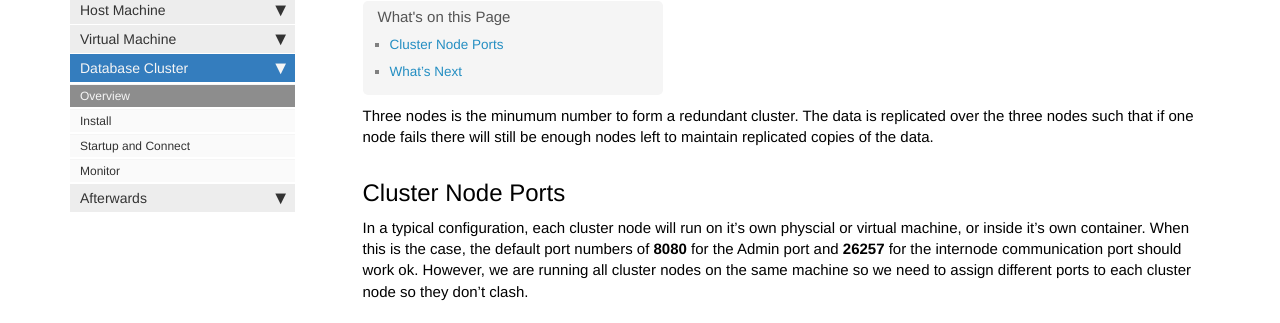
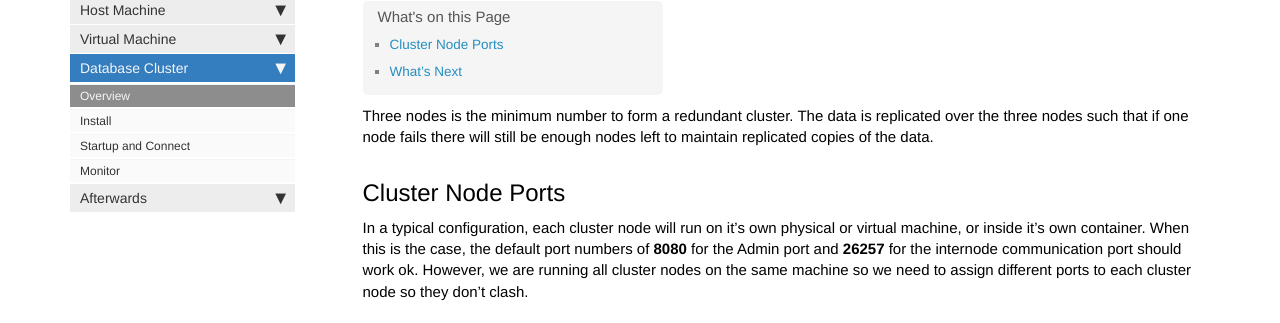
Before and after one commit to uptimeDBA/cockroach-vb-single, a Jekyll site: the page built from cockroach-vb-single/cockroach-vb-single_db_overview.md, in a window 1280 px wide. Shown: the part 236-559 px from the top of the page. Built offline with Jekyll 4.4.1, drawn with Linux system fonts in a browser that asks for light colours; nearby versions of some CDN libraries; library files that are not in the unit come from our copies; comment, search, counter and statistics services are not loaded.

Commit message:
Spelling

```diff
--- a/cockroach-vb-single/cockroach-vb-single_db_overview.md
+++ b/cockroach-vb-single/cockroach-vb-single_db_overview.md
@@ -6,11 +6,11 @@ last_updated:
 summary: "Running all 3 nodes on the same machine means we have to adjust some of the default port values so the database instances don't conflict."
 ---
 
-Three nodes is the minumum number to form a redundant cluster. The data is replicated over the three nodes such that if one node fails there will still be enough nodes left to maintain replicated copies of the data.
+Three nodes is the minimum number to form a redundant cluster. The data is replicated over the three nodes such that if one node fails there will still be enough nodes left to maintain replicated copies of the data.
 
 ## Cluster Node Ports
 
-In a typical configuration, each cluster node will run on it's own physcial or virtual machine, or inside it's own container. When this is the case, the default port numbers of **8080** for the Admin port and **26257** for the internode communication port should work ok. However, we are running all cluster nodes on the same machine so we need to assign different ports to each cluster node so they don't clash.
+In a typical configuration, each cluster node will run on it's own physical or virtual machine, or inside it's own container. When this is the case, the default port numbers of **8080** for the Admin port and **26257** for the internode communication port should work ok. However, we are running all cluster nodes on the same machine so we need to assign different ports to each cluster node so they don't clash.
 
 
 ## What's Next
```
